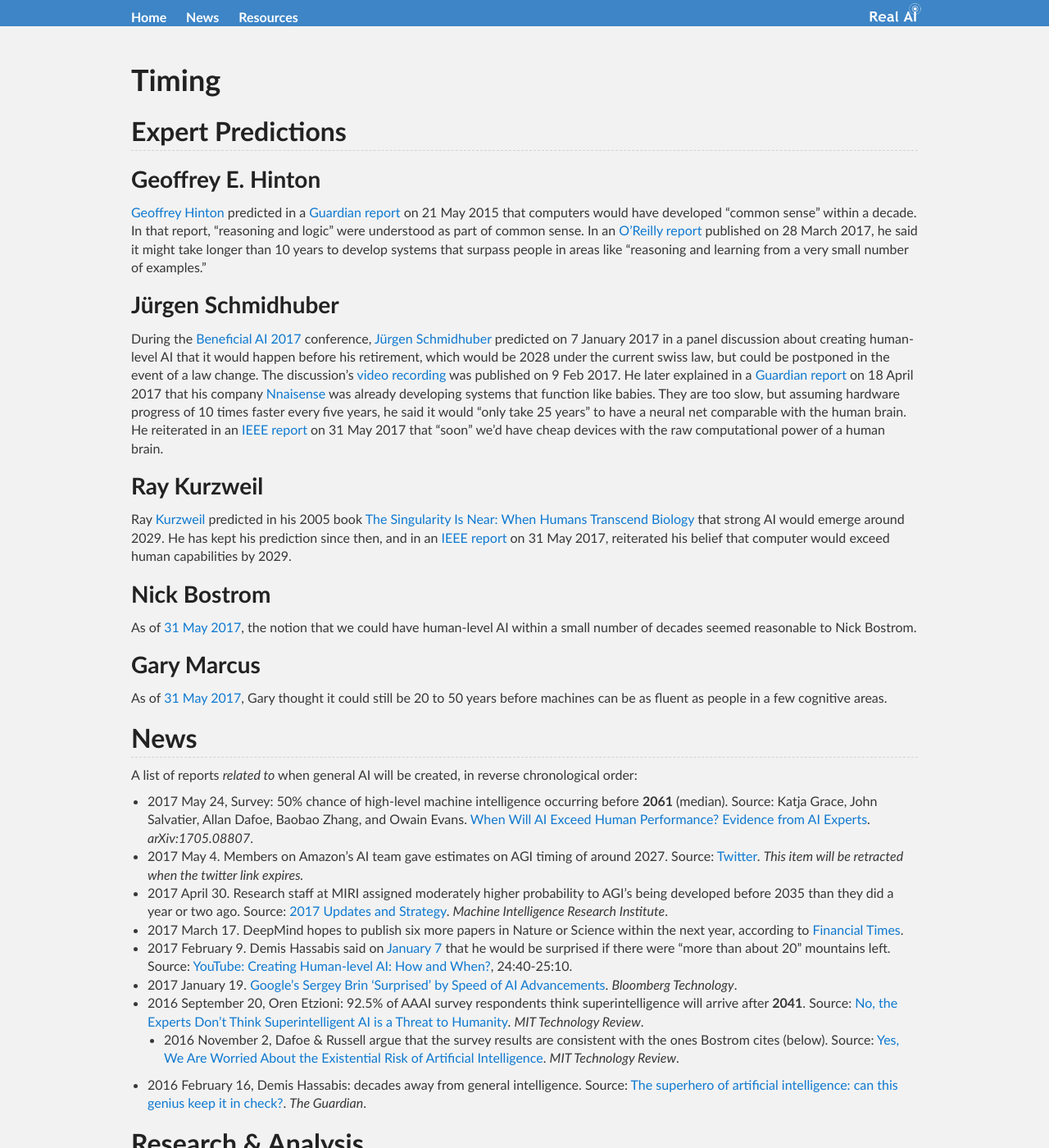
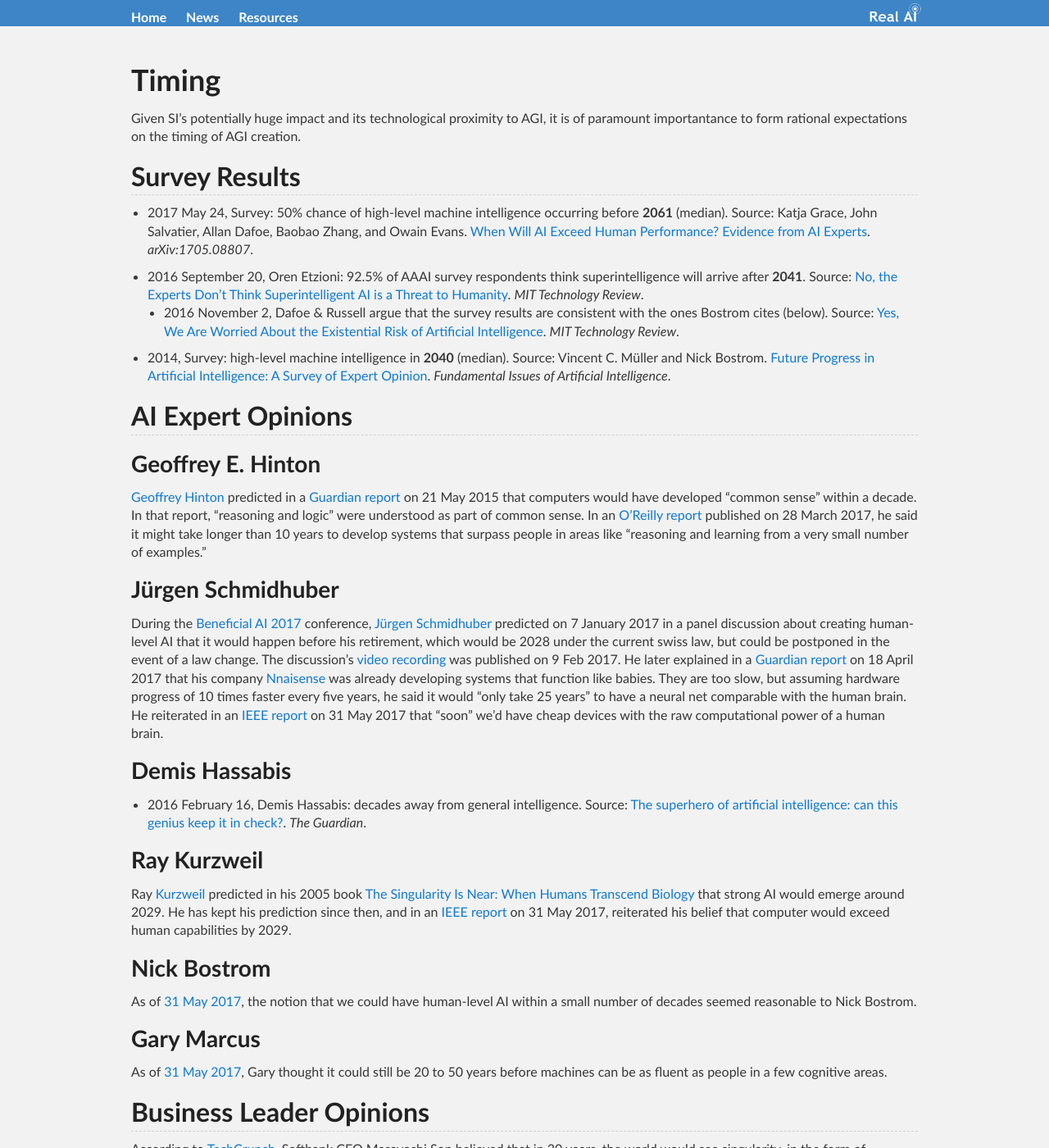
Before and after one commit to Tonywuhk/realai.org, a Jekyll site: the page built from timing.md, in a window 1280 px wide and 1400 px high. Shown: the whole window at 82% size. Built offline with Jekyll 4.4.1, drawn with Linux system fonts in a browser that asks for light colours; our own code applies the rules of GitHub Pages for plain Markdown files; comment, search, counter and statistics services are not loaded; the repository's description, which GitHub fills in, is left out; some of the changed text lies outside the part shown.

Commit message:
Update timing.md

```diff
--- a/timing.md
+++ b/timing.md
@@ -3,7 +3,18 @@ permalink: /timing/
 ---
 # Timing
 
-## Expert Predictions
+Given SI's potentially huge impact and its technological proximity to AGI, it is of paramount importantance to form rational expectations on the timing of AGI creation.
+
+## Survey Results
+
+* 2017 May 24, Survey: 50% chance of high-level machine intelligence occurring before **2061** (median). Source: Katja Grace, John Salvatier, Allan Dafoe, Baobao Zhang, and Owain Evans. [When Will AI Exceed Human Performance? Evidence from AI Experts](https://arxiv.org/abs/1705.08807). *arXiv:1705.08807*.
+
+* 2016 September 20, Oren Etzioni: 92.5% of AAAI survey respondents think superintelligence will arrive after **2041**. Source: [No, the Experts Don’t Think Superintelligent AI is a Threat to Humanity](https://www.technologyreview.com/s/602410/no-the-experts-dont-think-superintelligent-ai-is-a-threat-to-humanity/). *MIT Technology Review*.
+   * 2016 November 2, Dafoe & Russell argue that the survey results are consistent with the ones Bostrom cites (below). Source: [Yes, We Are Worried About the Existential Risk of Artificial Intelligence](https://www.technologyreview.com/s/602776/yes-we-are-worried-about-the-existential-risk-of-artificial-intelligence/). *MIT Technology Review*.
+
+* 2014, Survey: high-level machine intelligence in **2040** (median). Source: Vincent C. Müller and Nick Bostrom. [Future Progress in Artificial Intelligence: A Survey of Expert Opinion](http://www.nickbostrom.com/papers/survey.pdf). *Fundamental Issues of Artificial Intelligence*.
+
+## AI Expert Opinions
 
 ### Geoffrey E. Hinton
 
@@ -12,6 +23,10 @@ permalink: /timing/
 ### Jürgen Schmidhuber
 
 During the [Beneficial AI 2017](https://futureoflife.org/bai-2017/) conference, [Jürgen Schmidhuber](http://people.idsia.ch/~juergen/) predicted on 7 January 2017 in a panel discussion about creating human-level AI that it would happen before his retirement, which would be 2028 under the current swiss law, but could be postponed in the event of a law change. The discussion's [video recording](https://youtu.be/V0aXMTpZTfc?t=6m54s) was published on 9 Feb 2017. He later explained in a [Guardian report](https://www.theguardian.com/technology/2017/apr/18/robot-man-artificial-intelligence-computer-milky-way) on 18 April 2017 that his company [Nnaisense](https://nnaisense.com/) was already developing systems that function like babies. They are too slow, but assuming hardware progress of 10 times faster every five years, he said it would "only take 25 years" to have a neural net comparable with the human brain. He reiterated in an [IEEE report](http://spectrum.ieee.org/computing/software/humanlevel-ai-is-right-around-the-corner-or-hundreds-of-years-away#JurgenSchmidhuber) on 31 May 2017 that "soon" we'd have cheap devices with the raw computational power of a human brain.
+
+### Demis Hassabis
+
+* 2016 February 16, Demis Hassabis: decades away from general intelligence. Source: [The superhero of artificial intelligence: can this genius keep it in check?](https://www.theguardian.com/technology/2016/feb/16/demis-hassabis-artificial-intelligence-deepmind-alphago). *The Guardian*.
 
 ### Ray Kurzweil
 
@@ -25,23 +40,22 @@ As of [31 May 2017](http://spectrum.ieee.org/computing/software/humanlevel-ai-is
 
 As of [31 May 2017](http://spectrum.ieee.org/computing/software/humanlevel-ai-is-right-around-the-corner-or-hundreds-of-years-away#GaryMarcus), Gary thought it could still be 20 to 50 years before machines can be as fluent as people in a few cognitive areas.
 
+## Business Leader Opinions
+
+According to [TechCrunch](https://techcrunch.com/2017/02/27/superintelligent-ai-explains-softbanks-push-to-raise-a-100bn-vision-fund/), Softbank CEO Masayoshi Son believed that in 30 years, the world would see singularity, in the form of superintelligence robots.
+
 ## News
 
 A list of reports *related to* when general AI will be created, in reverse chronological order:
 
-* 2017 May 24, Survey: 50% chance of high-level machine intelligence occurring before **2061** (median). Source: Katja Grace, John Salvatier, Allan Dafoe, Baobao Zhang, and Owain Evans. [When Will AI Exceed Human Performance? Evidence from AI Experts](https://arxiv.org/abs/1705.08807). *arXiv:1705.08807*.
 * 2017 May 4. Members on Amazon's AI team gave estimates on AGI timing of around 2027. Source: [Twitter](https://twitter.com/katherinebailey/status/860188371888549888). *This item will be retracted when the twitter link expires.*
 * 2017 April 30. Research staff at MIRI assigned moderately higher probability to AGI’s being developed before 2035 than they did a year or two ago. Source: [2017 Updates and Strategy](https://intelligence.org/2017/04/30/2017-updates-and-strategy/). *Machine Intelligence Research Institute*.
 * 2017 March 17. DeepMind hopes to publish six more papers in Nature or Science within the next year, according to [Financial Times](https://www.ft.com/content/cada14c4-d366-11e6-b06b-680c49b4b4c0).
 * 2017 February 9. Demis Hassabis said on [January 7](https://futureoflife.org/bai-2017/) that he would be surprised if there were "more than about 20" mountains left. Source: [YouTube: Creating Human-level AI: How and When?](https://www.youtube.com/watch?v=V0aXMTpZTfc), 24:40-25:10.
 * 2017 January 19. [Google’s Sergey Brin ‘Surprised’ by Speed of AI Advancements](https://www.bloomberg.com/news/articles/2017-01-19/google-s-sergey-brin-surprised-by-speed-of-ai-advancements). *Bloomberg Technology*.
-* 2016 September 20, Oren Etzioni: 92.5% of AAAI survey respondents think superintelligence will arrive after **2041**. Source: [No, the Experts Don’t Think Superintelligent AI is a Threat to Humanity](https://www.technologyreview.com/s/602410/no-the-experts-dont-think-superintelligent-ai-is-a-threat-to-humanity/). *MIT Technology Review*.
-   * 2016 November 2, Dafoe & Russell argue that the survey results are consistent with the ones Bostrom cites (below). Source: [Yes, We Are Worried About the Existential Risk of Artificial Intelligence](https://www.technologyreview.com/s/602776/yes-we-are-worried-about-the-existential-risk-of-artificial-intelligence/). *MIT Technology Review*.
-* 2016 February 16, Demis Hassabis: decades away from general intelligence. Source: [The superhero of artificial intelligence: can this genius keep it in check?](https://www.theguardian.com/technology/2016/feb/16/demis-hassabis-artificial-intelligence-deepmind-alphago). *The Guardian*.
 
 ## Research & Analysis
 
-* 2014, Survey: high-level machine intelligence in **2040** (median). Source: Vincent C. Müller and Nick Bostrom. [Future Progress in Artificial Intelligence: A Survey of Expert Opinion](http://www.nickbostrom.com/papers/survey.pdf). *Fundamental Issues of Artificial Intelligence*.
 * 2013 May 15, Luke Muehlhauser. [When Will AI Be Created?](https://intelligence.org/2013/05/15/when-will-ai-be-created/). *Machine Intelligence Research Institute*.
 
 ## Links
```
